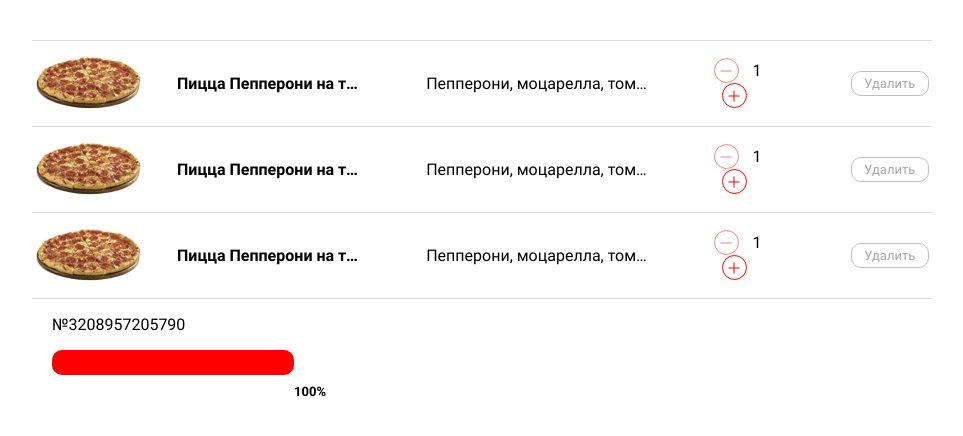
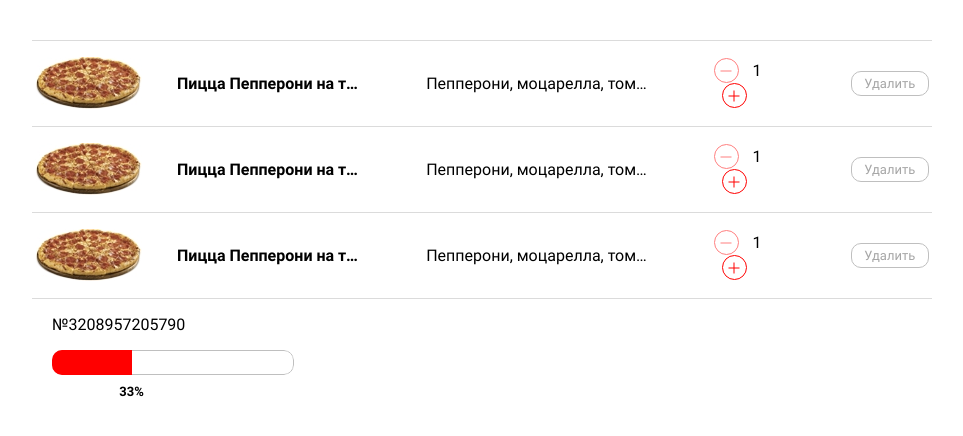
Before and after one commit to cognitive-cake/endy, a website: page index.html in a window 1280 px wide. Shown: the whole page, without its empty margins (158-1121 px from the left). Drawn offline with Linux system fonts and the light colour scheme.

Commit message:
Написал расчёт позиции для цифрового обозначения прогресса

```diff
--- a/index.html
+++ b/index.html
@@ -51,7 +51,7 @@
         <div class="progress-bar__wrapper"></div>
         <div class="progress-bar__filler"></div>
       </div>
-      <span class="progress__value" data-progress="100">0%</span>
+      <span class="progress__value" data-progress="33">0%</span>
     </div>
   </div>
 
--- a/js/progress-bar.js
+++ b/js/progress-bar.js
@@ -8,17 +8,22 @@
     progressBarFillerClass: 'progress-bar__filler',
     progressValueClass: 'progress__value',
     radixForValue: 10,
-    widthUnits: '%',
-    valueUnits: '%'
+    fillerUnits: '%',
+    transformUnits: 'px',
+    valueUnits: '%',
+    valuePositionUnits: 'px'
   };
 
   var progressFrame = document.querySelector('.' + PARAMETERS.progressFrameClass);
-  var progressBar = progressFrame.querySelector('.' + PARAMETERS.progressBarClass);
   var barFiller = progressFrame.querySelector('.' + PARAMETERS.progressBarFillerClass);
   var progressValue = progressFrame.querySelector('.' + PARAMETERS.progressValueClass);
+  var progressVisualization = progressFrame.querySelector('.' + PARAMETERS.progressVisualizationClass);
 
   var oldValue;
 
+  // --- Обработчики событий ---
+
+  // Если изменился атрибут
   function onDataAttributeChange() {
     var newValue = getValueFromDataAttribute();
     if (newValue !== oldValue) {
@@ -30,22 +35,48 @@
     }
   }
 
+  // ^^^ Обработчики событий ^^^
+
+  // Возвращает текущее значение атрибута data-progress
   function getValueFromDataAttribute() {
     var rawValue = progressValue.dataset.progress;
     var value = parseInt(rawValue, PARAMETERS.radixForValue);
     return value;
   }
 
+  // Устанавливает ширину уровня заполненности
   function setFillerWidth(value) {
-    barFiller.style.width = value + PARAMETERS.widthUnits;
+    barFiller.style.width = value + PARAMETERS.fillerUnits;
   }
 
+  // Прописывает новую величину прогресс-бара в DOM-элементе
   function setNewDisplayedValue(value) {
     progressValue.textContent = value + PARAMETERS.valueUnits;
   }
 
+  // Позиционирует DOM-элемент, отображающий текущую величину
   function setPositionOfDisplayedValue(value) {
-    progressValue.style.left = value + PARAMETERS.widthUnits;
+    var position = calculatePosition(value);
+    progressValue.style.left = position + PARAMETERS.valuePositionUnits;
+  }
+
+  // Рассчитывает позицию для DOM-элемента progress__value
+  function calculatePosition(value) {
+    // Комментарий, объясняющий, почему не написана более очевидная реализация позиционирования через проценты.
+    // В ТЗ этого сказано не было, но на макете видно, что при значении '100%' цифра не выходит за границы прогресс-бара, а при значении '40%' - центр элемента находится ровно под границей уровня заполненности.
+    // В первом варианте позиция задавалась вот так:
+    // var cssString = 'transform: translateX(-50%);' + 'left: ' + value + '%;';
+    // progressValue.style.cssText = cssString;
+    // Т.е. через проценты и центрование с помощью transform. От этого варианта пришлось отказаться, т.к. при такой реализации неполучается отследить момент, когда отображаемое значение прогресс-бара начинает вылезать за пределы родителя.
+    var valueBlockWidth = progressValue.offsetWidth;
+    var parentWidth = progressVisualization.offsetWidth;
+    var position = parentWidth * value / 100 - valueBlockWidth / 2;
+    if (position < 0) {
+      position = 0;
+    } else if (position + valueBlockWidth > parentWidth) {
+      position = parentWidth - valueBlockWidth;
+    }
+    return position;
   }
 
   // Выполнение скрипта
--- a/sass/blocks/progress.scss
+++ b/sass/blocks/progress.scss
@@ -4,11 +4,14 @@
   &__visualization {
     position: relative;
     width: $progress-bar-width;
+
   }
   &__value {
     position: relative;
     top: 6px;
     left: 0px;
+
+    display: inline-block;
 
     font-size: 13px;
     font-weight: bold;
```
Also changed, not shown: css/style.css, css/style.min.css.
